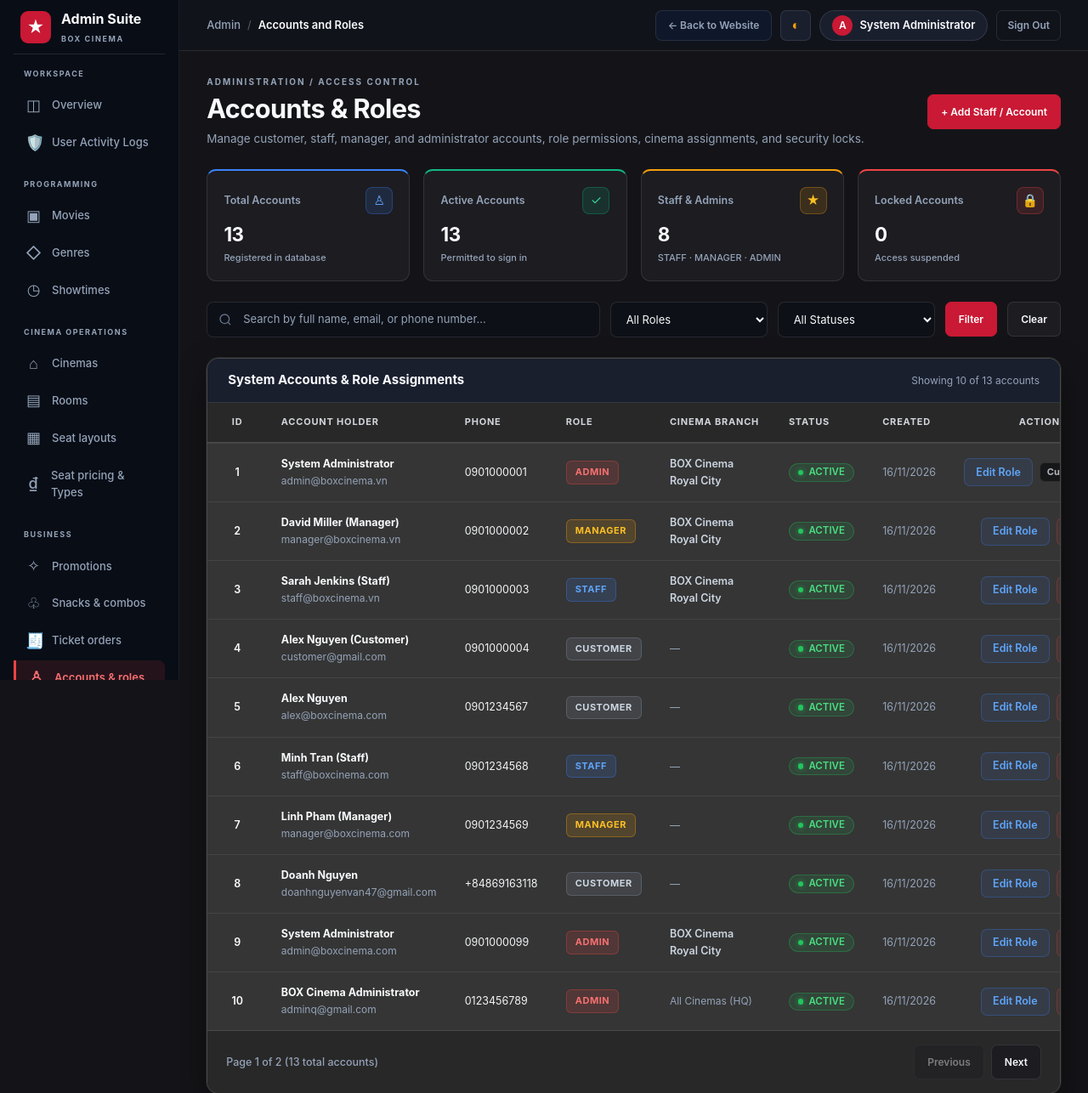
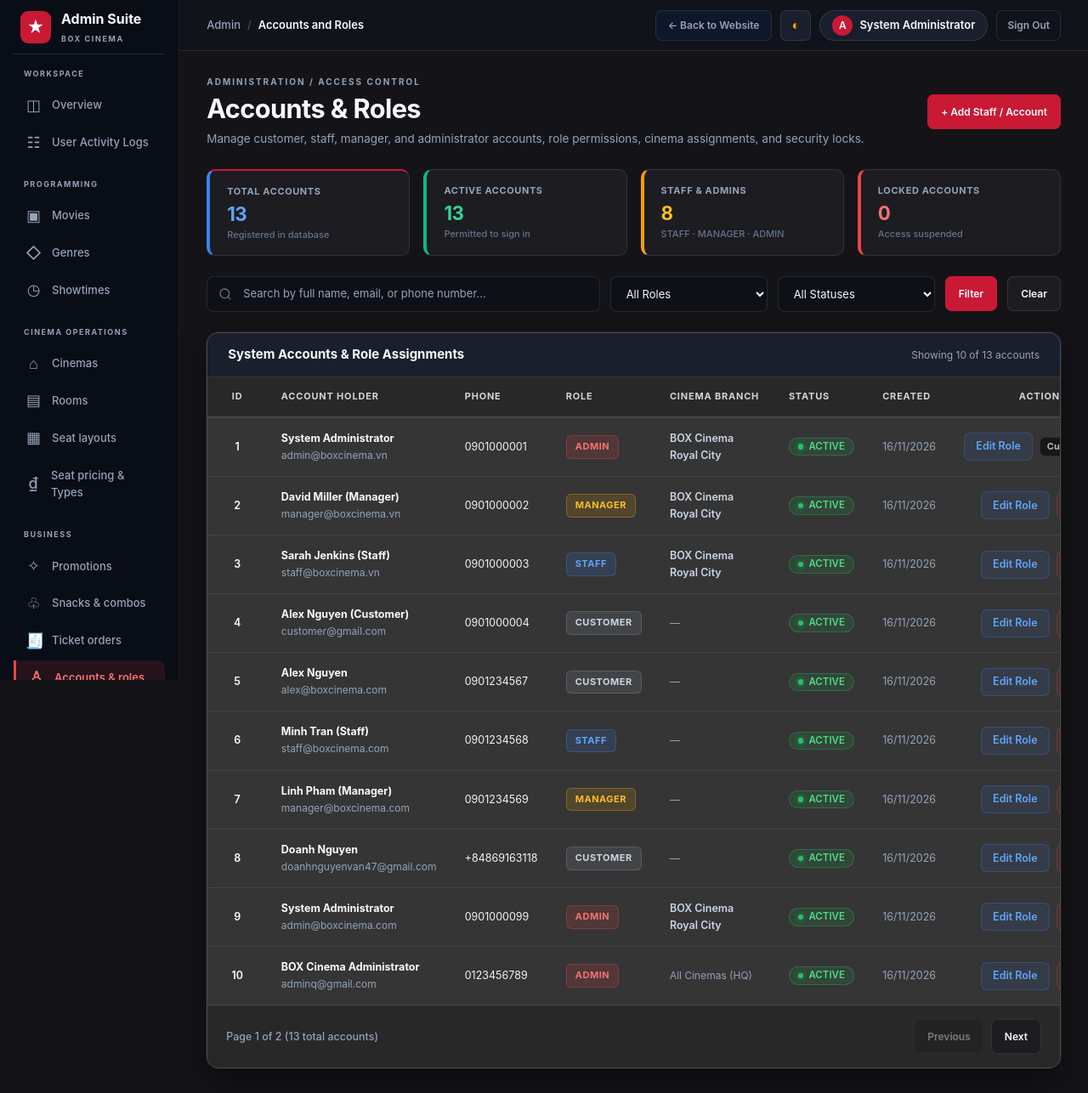
Before and after one commit to DoanhNguyenVan/MockProject-Group5, a Spring Boot app: page /admin/accounts in a window 1280 px wide. Shown: the top 1286 px of the page at 85% size. Run offline with Spring Boot 4, Linux system fonts and the light colour scheme; a user stored in the database is signed in; data comes from the database, SQL or seed files in the repository; some of the project's set-up classes (security, data sources, template engines, error pages and the like) are left out, and stand-ins take their place.

Commit message:
style(admin): harmonize visual styling with Activity Logs, add left-border KPI metrics, and eliminate all emoji sticker icons

```diff
--- a/src/main/resources/static/css/admin.css
+++ b/src/main/resources/static/css/admin.css
@@ -1926,49 +1926,82 @@ html[data-theme="light"] #btnPresetReset:hover {
   transform: translateY(-1px);
 }
 
+.admin-card {
+  background: var(--box-bg-card);
+  border: 1px solid var(--box-border-color);
+  border-radius: 12px;
+  overflow: hidden;
+  box-shadow: 0 4px 20px rgba(0, 0, 0, 0.25);
+}
+
 .admin-metric-top {
   display: flex;
   align-items: center;
   justify-content: space-between;
   gap: 10px;
-  margin-bottom: 10px;
-}
-
-.admin-metric-top > p {
-  color: var(--box-text-muted);
-  font-size: 12.5px;
-  font-weight: 600;
+  margin-bottom: 6px;
+}
+
+.admin-metric-top > p,
+.admin-metric > p {
+  color: #94a3b8;
+  font-size: 11px;
+  font-weight: 700;
+  text-transform: uppercase;
+  letter-spacing: 0.6px;
   margin: 0;
 }
 
 .admin-metric-icon {
-  width: 32px;
-  height: 32px;
-  border-radius: 8px;
-  display: inline-flex;
-  align-items: center;
-  justify-content: center;
-  font-size: 15px;
-  background: rgba(255, 255, 255, 0.06);
-  border: 1px solid rgba(255, 255, 255, 0.1);
-  color: var(--box-text-primary);
-  flex-shrink: 0;
-}
-
-.admin-metric.accent-blue { border-top: 2.5px solid #3b82f6 !important; }
-.admin-metric.accent-blue .admin-metric-icon { background: rgba(59, 130, 246, 0.14); color: #60a5fa; border-color: rgba(59, 130, 246, 0.3); }
-
-.admin-metric.accent-red { border-top: 2.5px solid #ef4444 !important; }
-.admin-metric.accent-red .admin-metric-icon { background: rgba(239, 68, 68, 0.14); color: #f87171; border-color: rgba(239, 68, 68, 0.3); }
-
-.admin-metric.accent-emerald { border-top: 2.5px solid #10b981 !important; }
-.admin-metric.accent-emerald .admin-metric-icon { background: rgba(16, 185, 129, 0.14); color: #34d399; border-color: rgba(16, 185, 129, 0.3); }
-
-.admin-metric.accent-amber { border-top: 2.5px solid #f59e0b !important; }
-.admin-metric.accent-amber .admin-metric-icon { background: rgba(245, 158, 11, 0.14); color: #fbbf24; border-color: rgba(245, 158, 11, 0.3); }
-
-.admin-metric.accent-purple { border-top: 2.5px solid #8b5cf6 !important; }
-.admin-metric.accent-purple .admin-metric-icon { background: rgba(139, 92, 246, 0.14); color: #a78bfa; border-color: rgba(139, 92, 246, 0.3); }
+  display: none !important; /* Completely eliminate sticker icons as instructed */
+}
+
+.admin-metric {
+  padding: 16px 20px;
+  border: 1px solid var(--box-border-color) !important;
+  border-left: 4px solid #3b82f6 !important;
+  border-radius: 10px;
+  background: var(--box-bg-card);
+  transition: transform 0.15s ease, box-shadow 0.15s ease;
+}
+
+.admin-metric:hover {
+  transform: translateY(-2px);
+  box-shadow: 0 8px 24px rgba(0, 0, 0, 0.3);
+}
+
+.admin-metric > strong {
+  display: block;
+  font-size: 26px;
+  letter-spacing: -0.5px;
+  font-weight: 700;
+  line-height: 1.1;
+  margin-bottom: 4px;
+}
+
+.admin-metric > small {
+  color: #64748b;
+  font-size: 11px;
+  font-weight: 500;
+}
+
+.admin-metric.accent-blue { border-left-color: #3b82f6 !important; }
+.admin-metric.accent-blue > strong { color: #60a5fa !important; }
+
+.admin-metric.accent-red { border-left-color: #ef4444 !important; }
+.admin-metric.accent-red > strong { color: #f87171 !important; }
+
+.admin-metric.accent-emerald { border-left-color: #10b981 !important; }
+.admin-metric.accent-emerald > strong { color: #34d399 !important; }
+
+.admin-metric.accent-amber { border-left-color: #f59e0b !important; }
+.admin-metric.accent-amber > strong { color: #fbbf24 !important; }
+
+.admin-metric.accent-purple { border-left-color: #8b5cf6 !important; }
+.admin-metric.accent-purple > strong { color: #a78bfa !important; }
+
+.admin-metric.accent-cyan { border-left-color: #06b6d4 !important; }
+.admin-metric.accent-cyan > strong { color: #22d3ee !important; }
 
 .admin-accounts-metrics {
   grid-template-columns: repeat(auto-fit, minmax(205px, 1fr)) !important;
--- a/src/main/resources/static/js/modules/admin.js
+++ b/src/main/resources/static/js/modules/admin.js
@@ -140,7 +140,7 @@ export function initAdmin(doc = document) {
       get('adminNavigation').append(link);
 
       const logLink = element('a'); logLink.href = '/admin/activity-logs';
-      const logIcon = element('span', '🛡️'); logIcon.setAttribute('aria-hidden', 'true');
+      const logIcon = element('span', '☷'); logIcon.setAttribute('aria-hidden', 'true');
       logLink.append(logIcon, element('span', 'User Activity Logs'));
       if (section === 'activity-logs') logLink.setAttribute('aria-current', 'page');
       get('adminNavigation').append(logLink);
--- a/src/main/resources/templates/admin/accounts.html
+++ b/src/main/resources/templates/admin/accounts.html
@@ -32,7 +32,6 @@
           <div class="admin-metric accent-blue">
             <div class="admin-metric-top">
               <p>Total Accounts</p>
-              <span class="admin-metric-icon">♙</span>
             </div>
             <strong th:text="${accountMetrics['total']}">0</strong>
             <small>Registered in database</small>
@@ -40,7 +39,6 @@
           <div class="admin-metric accent-emerald">
             <div class="admin-metric-top">
               <p>Active Accounts</p>
-              <span class="admin-metric-icon">✓</span>
             </div>
             <strong th:text="${accountMetrics['active']}">0</strong>
             <small>Permitted to sign in</small>
@@ -48,7 +46,6 @@
           <div class="admin-metric accent-amber">
             <div class="admin-metric-top">
               <p>Staff &amp; Admins</p>
-              <span class="admin-metric-icon">★</span>
             </div>
             <strong th:text="${accountMetrics['staffAndAdmins']}">0</strong>
             <small>STAFF · MANAGER · ADMIN</small>
@@ -56,7 +53,6 @@
           <div class="admin-metric accent-red">
             <div class="admin-metric-top">
               <p>Locked Accounts</p>
-              <span class="admin-metric-icon">🔒</span>
             </div>
             <strong th:text="${accountMetrics['locked']}">0</strong>
             <small>Access suspended</small>
--- a/src/main/resources/templates/admin/activity-logs/index.html
+++ b/src/main/resources/templates/admin/activity-logs/index.html
@@ -149,8 +149,7 @@
                   <small class="text-secondary font-monospace" style="font-size: 11px;" th:text="${log.pageUrl}">/admin/workspace</small>
                 </td>
                 <td>
-                  <span class="d-inline-flex align-items-center gap-1">
-                    <span style="font-size: 14px;">📍</span>
+                  <span>
                     <span th:text="${log.location != null ? log.location : 'Vietnam'}">Ho Chi Minh City, VN</span>
                   </span>
                 </td>
--- a/src/main/resources/templates/admin/fragments/admin-shell.html
+++ b/src/main/resources/templates/admin/fragments/admin-shell.html
@@ -8,7 +8,7 @@
   <title th:text="${pageTitle} + ' | BOX Cinema Admin'">BOX Cinema Admin</title>
   <link rel="stylesheet" href="https://cdn.jsdelivr.net/npm/bootstrap@5.3.3/dist/css/bootstrap.min.css">
   <link rel="stylesheet" href="/css/main.css" th:href="@{/css/main.css}">
-  <link rel="stylesheet" href="/css/admin.css?v=5.1" th:href="@{/css/admin.css(v='5.1')}">
+  <link rel="stylesheet" href="/css/admin.css?v=5.3" th:href="@{/css/admin.css(v='5.3')}">
   <style>
     html, body.admin-page {
       background: var(--box-bg-primary);
@@ -162,7 +162,7 @@
         <span>Overview</span>
       </a>
       <a href="/admin/activity-logs" th:href="@{/admin/activity-logs}" th:attr="aria-current=${activeSection == 'activity-logs' ? 'page' : null}">
-        <span aria-hidden="true">🛡️</span>
+        <span aria-hidden="true">☷</span>
         <span>User Activity Logs</span>
       </a>
 
--- a/src/main/resources/templates/admin/workspace.html
+++ b/src/main/resources/templates/admin/workspace.html
@@ -8,7 +8,7 @@
   <title>BOX Cinema Admin</title>
   <link rel="stylesheet" href="https://cdn.jsdelivr.net/npm/bootstrap@5.3.3/dist/css/bootstrap.min.css">
   <link rel="stylesheet" href="/css/main.css" th:href="@{/css/main.css}">
-  <link rel="stylesheet" href="/css/admin.css?v=5.1" th:href="@{/css/admin.css(v='5.1')}">
+  <link rel="stylesheet" href="/css/admin.css?v=5.3" th:href="@{/css/admin.css(v='5.3')}">
   <style>
     /* Dedicated Admin Suite Topbar & Layout Enhancements */
     html, body.admin-page {
@@ -178,7 +178,7 @@
                 <a href="/admin/seats" class="admin-quick-chip"><span>▦</span> Seat Designer</a>
                 <a href="/admin/bookings" class="admin-quick-chip"><span>🧾</span> Ticket Orders</a>
                 <a href="/admin/promotions" class="admin-quick-chip"><span>✧</span> Promotions</a>
-                <a href="/admin/activity-logs" class="admin-quick-chip" style="border-color: rgba(239,68,68,0.4);"><span style="color:#ef4444;">🛡️</span> Activity &amp; Audit Logs</a>
+                <a href="/admin/activity-logs" class="admin-quick-chip"><span>☷</span> Activity &amp; Audit Logs</a>
                 <a href="/admin/accounts" class="admin-quick-chip"><span>♙</span> Accounts</a>
                 <a href="/admin/reports" class="admin-quick-chip"><span>↗</span> Full Reports</a>
               </div>
```
